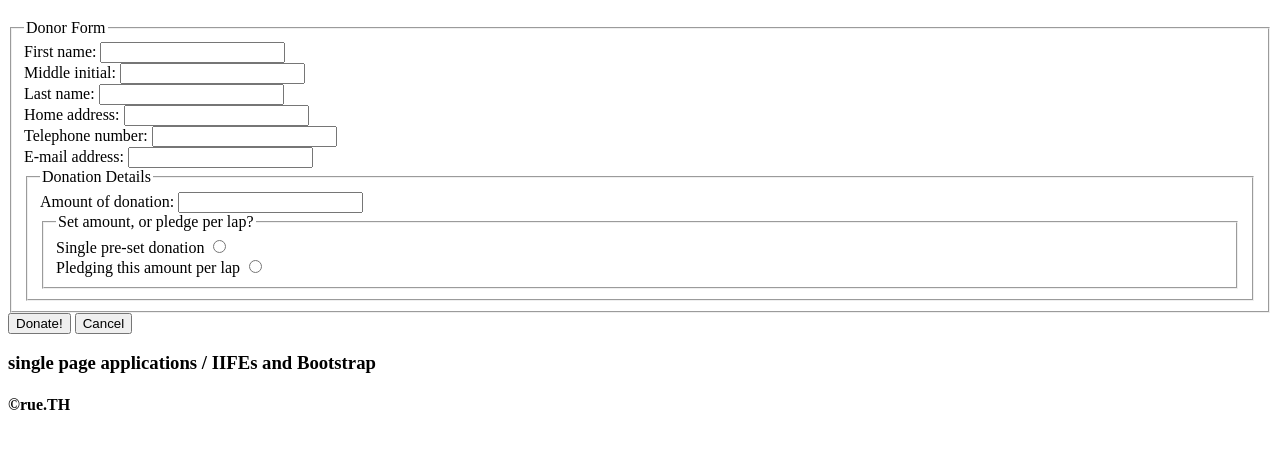
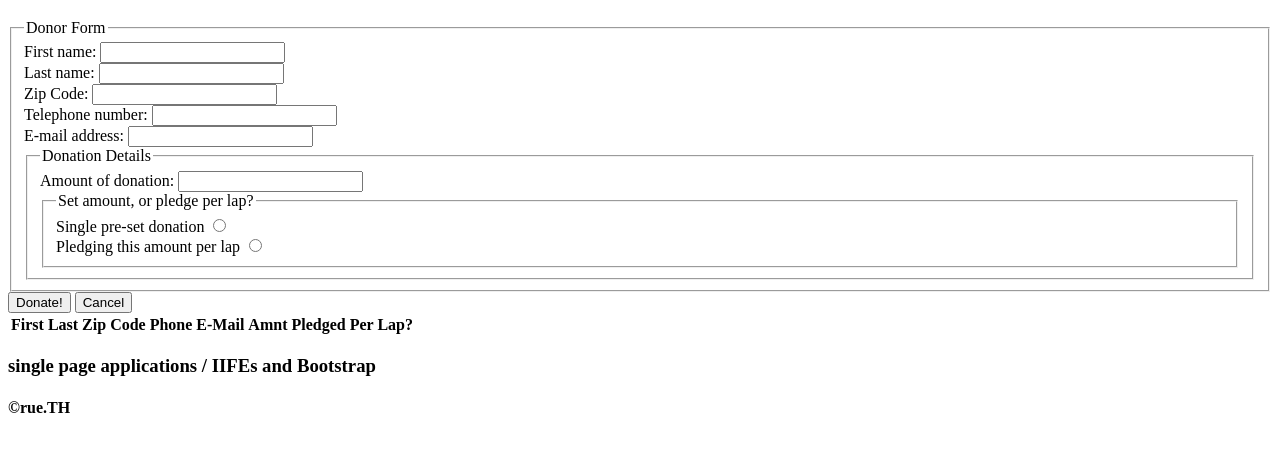
Before and after one commit to rueTH/SPA-Walkathon, a plain HTML site: page index.html in a window 1280 px wide. Shown: the part 61-512 px from the top of the page. Drawn offline with Linux system fonts and the light colour scheme.

Commit message:
went down a code hole concerning dynamically populating tables using JS, stepping back for a sec and switching over to a different exercise

```diff
--- a/index.html
+++ b/index.html
@@ -9,18 +9,18 @@
   <header>
     <h1>Walkathon Donations</h1>
   </header>
-  <main class="container">
+  <div class="container">
+    <div class="row">
+        <div class="col-sm-6">
               <form id="donor-form">
                 <fieldset>
                   <legend>Donor Form</legend>
                   <div class="donationForm" id="leftFields">
                     <label for="firstName">First name: </label>
                       <input type="text" name="firstName" required><br>
-          <label for="middleInitial">Middle initial: </label>
-            <input type="text" name="middleInitial"><br>
                     <label for="lastName">Last name: </label>
                       <input type="text" name="lastName" required><br>
-          <label for="addressField">Home address: </label>
+                    <label for="zipField">Zip Code: </label>
                       <input type="text" name="addressField"><br>
                     <label for="phoneField">Telephone number: </label>
                       <input type="tel" name="phoneField" required><br>
@@ -43,14 +43,27 @@
                   </div>
                 </fieldset>
               </form>
+        </div>
               <div id="formBtns">
                 <button id="btnDonate">Donate!</button>
                 <button id="btnClear">Cancel</button>
               </div>
+        <div class="col-sm-6">
               <table id="donor-table">
-
+                <thead>
+                  <th>First</th>
+                  <th>Last</th>
+                  <th>Zip Code</th>
+                  <th>Phone</th>
+                  <th>E-Mail</th>
+                  <th>Amnt Pledged</th>
+                  <th>Per Lap?</th>
+                </thead>
+                <tbody id="printToTable">
+                </tbody>
               </table>
-  </main>
+        </div>
+  </div>
   <footer>
     <div class="copyright">
       <h3>single page applications / IIFEs and Bootstrap</h3>
```
Lines whose indentation alone changed are shown as unchanged.
